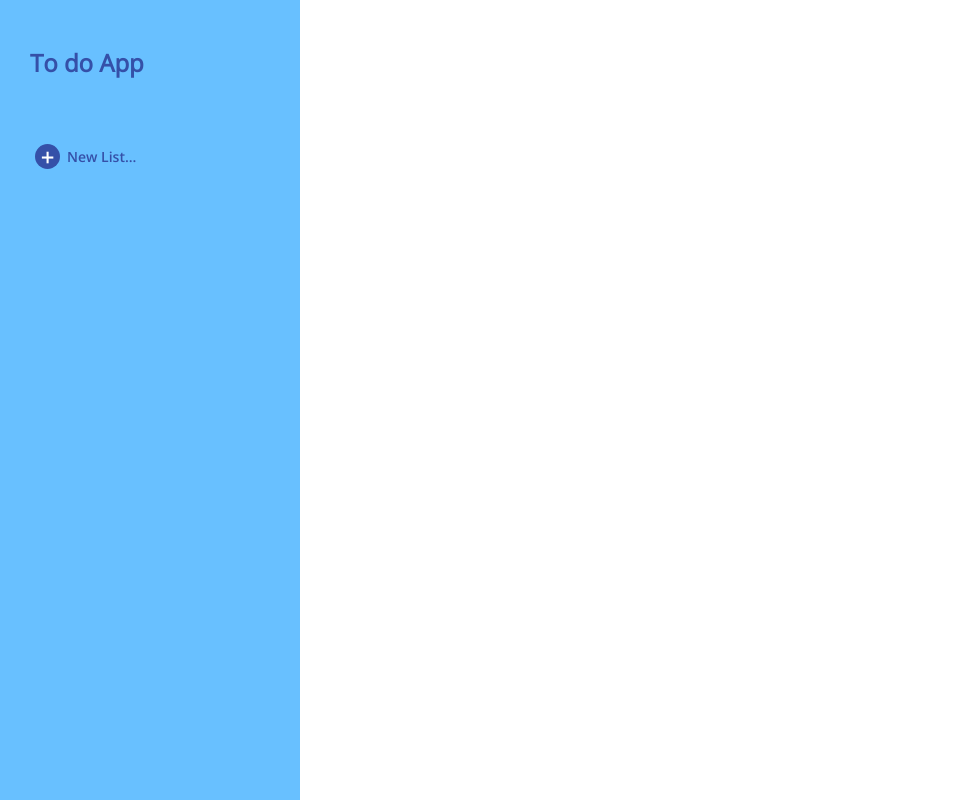
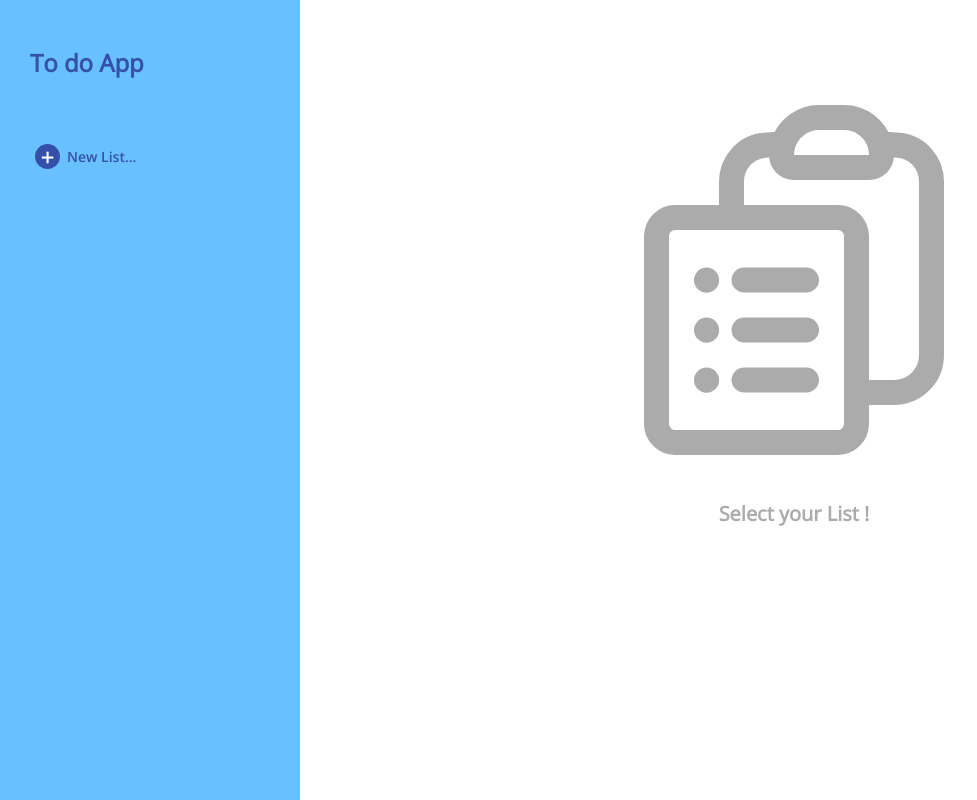
Before and after one commit to MartSe1991/ToDoApp, a React (Vite) app: page / in a window 1280 px wide. Shown: the whole page, without its empty margins (0-977 px from the left). Built offline with nearby package versions, Linux system fonts and the light colour scheme.

Commit message:
EmpyList/ Close Modal

```diff
--- a/src/App.module.scss
+++ b/src/App.module.scss
@@ -20,4 +20,5 @@
   background-color: $white;
   padding: 30px;
   flex-grow: 1;
+  position: relative;
 }
--- a/src/components/ActiveList/ActiveList.jsx
+++ b/src/components/ActiveList/ActiveList.jsx
@@ -2,6 +2,7 @@ import classes from "./ActiveList.module.scss";
 import AddNewElem from "../AddNewElemModal/AddNewElem";
 import TickBox from "./TickBox";
 import DeleteButton from "../UI/Button/DeleteButton";
+import EmptyList from "../ActiveList/EmptyList";
 
 const ActiveList = ({
   activeListIndex,
@@ -64,7 +65,9 @@ const ActiveList = ({
 
           {subListedItems}
         </>
-      ) : null}
+      ) : (
+        <EmptyList />
+      )}
     </div>
   );
 };
--- /dev/null
+++ b/src/components/ActiveList/EmptyList.jsx
@@ -0,0 +1,13 @@
+import ClipBoard from "../UI/Icons/ClipBoard";
+import classes from "./EmptyList.module.scss";
+
+const EmptyList = () => {
+  return (
+    <div className={classes.select}>
+      <ClipBoard />
+      <p className={classes.text}>Select your List !</p>
+    </div>
+  );
+};
+
+export default EmptyList;
--- /dev/null
+++ b/src/components/ActiveList/EmptyList.module.scss
@@ -0,0 +1,18 @@
+@import "../../colors.scss";
+@import "../../font-size.scss";
+
+.select {
+  display: flex;
+  flex-direction: column;
+  align-items: center;
+  align-self: center;
+  position: absolute;
+  top: 80px;
+  left: 30%;
+}
+
+.text {
+  color: #ababab;
+  font-weight: bold;
+  font-size: $medium_large;
+}
--- a/src/components/AddNewElemModal/Modal.jsx
+++ b/src/components/AddNewElemModal/Modal.jsx
@@ -26,7 +26,8 @@ const Modal = ({ onNewItemHandler, onCloseModal }) => {
       return;
     }
     onNewItemHandler(enteredListItem);
-    setEnteredListItem("");
+    onCloseModal();
+    // setEnteredListItem("");
   };
 
   const closeModal = (event) => {
--- a/src/components/MainMenu/Menu.module.scss
+++ b/src/components/MainMenu/Menu.module.scss
@@ -1,5 +1,6 @@
 @import "../../colors.scss";
 @import "../../font-size.scss";
+@import "../../shared.scss";
 
 .list {
   list-style: none; // senza bullet points!!
@@ -23,7 +24,11 @@
 }
 
 .main {
-  display: block;
+  display: inline-block;
+
+  @media (max-width: $mobile_breakpoint) {
+    width: auto;
+  }
 }
 
 .selected {
--- /dev/null
+++ b/src/components/UI/Icons/ClipBoard.jsx
@@ -0,0 +1,21 @@
+const ClipBoard = ({ size = 400 }) => {
+  return (
+    <svg
+      xmlns="http://www.w3.org/2000/svg"
+      fill="none"
+      viewBox="0 0 24 24"
+      strokeWidth={1.5}
+      stroke="#ababab"
+      width={size}
+      height={size}
+    >
+      <path
+        strokeLinecap="round"
+        strokeLinejoin="round"
+        d="M9 12h3.75M9 15h3.75M9 18h3.75m3 .75H18a2.25 2.25 0 002.25-2.25V6.108c0-1.135-.845-2.098-1.976-2.192a48.424 48.424 0 00-1.123-.08m-5.801 0c-.065.21-.1.433-.1.664 0 .414.336.75.75.75h4.5a.75.75 0 00.75-.75 2.25 2.25 0 00-.1-.664m-5.8 0A2.251 2.251 0 0113.5 2.25H15c1.012 0 1.867.668 2.15 1.586m-5.8 0c-.376.023-.75.05-1.124.08C9.095 4.01 8.25 4.973 8.25 6.108V8.25m0 0H4.875c-.621 0-1.125.504-1.125 1.125v11.25c0 .621.504 1.125 1.125 1.125h9.75c.621 0 1.125-.504 1.125-1.125V9.375c0-.621-.504-1.125-1.125-1.125H8.25zM6.75 12h.008v.008H6.75V12zm0 3h.008v.008H6.75V15zm0 3h.008v.008H6.75V18z"
+      />
+    </svg>
+  );
+};
+
+export default ClipBoard;
--- /dev/null
+++ b/src/shared.scss
@@ -0,0 +1,12 @@
+$mobile_breakpoint: 768px;
+
+// typography
+$font_small: 14px;
+$font_medium: 16px;
+$font_large: 20px;
+$font_huge: 60px;
+
+// spacing
+$spacing_small: 20px;
+$spacing_medium: 30px;
+$spacing_large: 40px;
```
Also changed, not shown: 1 other file (tests, documents, lock files or other folders).
